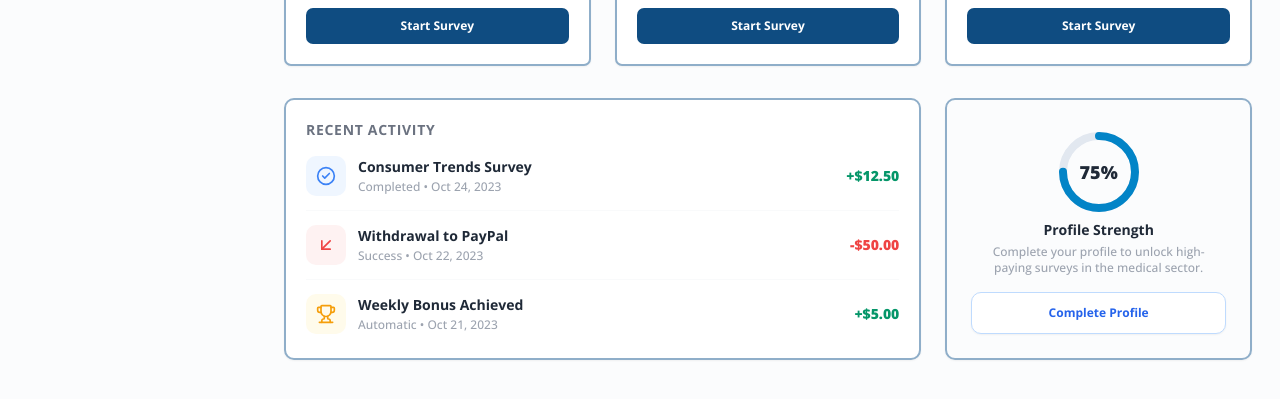
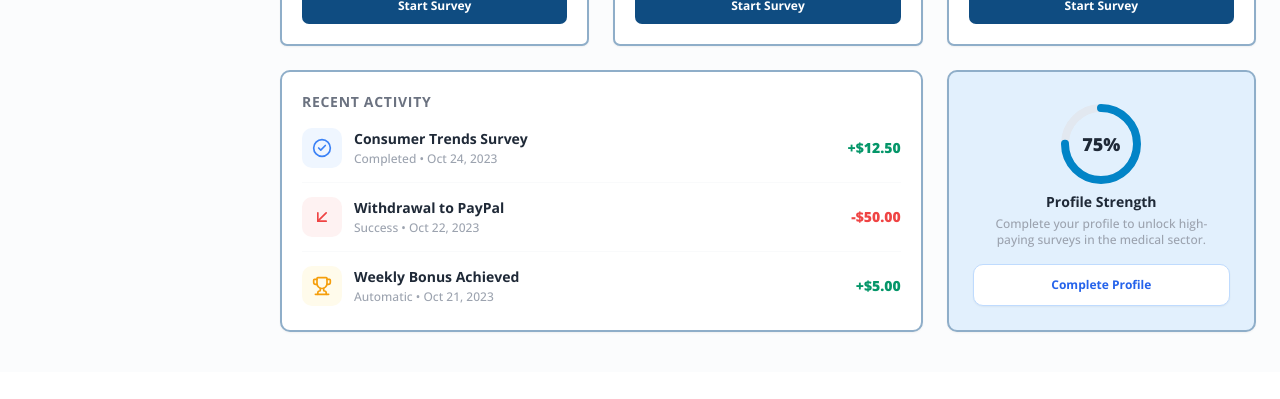
Before and after one commit to sabbir347256/survey_client_site, a React (Vite) app: page / in a window 1280 px wide. Shown: the part 811-1210 px from the top of the page. After the commit the page ends 1183 px from the top, so only its background shows below. Built offline with nearby package versions, Linux system fonts and the light colour scheme; what react-helmet-next would draw is missing.

Commit message:
dashboard some design update

```diff
--- a/src/component/pages/UserPanel/Dashboard/Dashboard.jsx
+++ b/src/component/pages/UserPanel/Dashboard/Dashboard.jsx
@@ -65,7 +65,7 @@ const Dashboard = () => {
         return "bg-amber-50";
     };
     return (
-        <div className="space-y-8 p-1">
+        <div className="space-y-6">
             <div className="grid grid-cols-1 lg:grid-cols-3 gap-6 items-start">
                 <div className="lg:col-span-2 pt-4">
                     <h1 className="text-3xl font-extrabold text-[#0F4C81] tracking-tight">Welcome back, {name}!</h1>
@@ -166,7 +166,7 @@ const Dashboard = () => {
                     </div>
                 </div>
 
-                <div className="globalBorder globalButtonRadius p-6 shadow-sm flex flex-col items-center text-center justify-between h-full min-h-[250px]">
+                <div className="globalBorder globalButtonRadius bg-[#E2F0FD] p-6 shadow-sm flex flex-col items-center text-center justify-between h-full min-h-[250px]">
                     <div className="relative w-24 h-24 flex items-center justify-center">
                         <svg className="w-full h-full transform -rotate-90">
                             <circle cx="48" cy="48" r={radius} stroke="#e2e8f0" strokeWidth="8" fill="transparent" />
```
